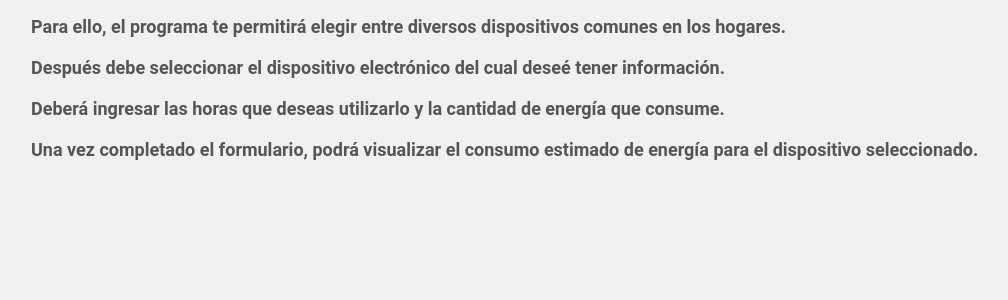
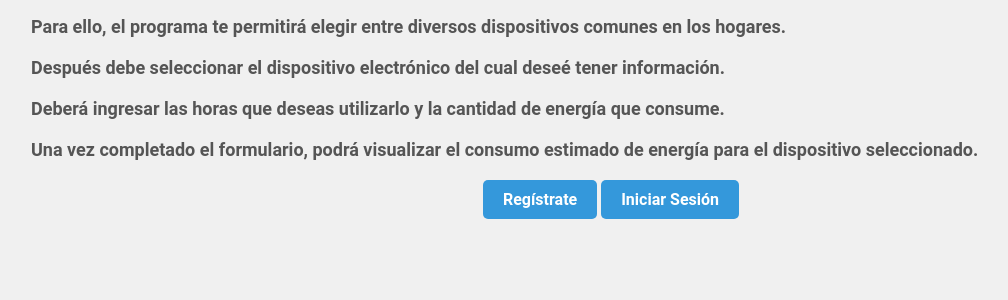
Before and after one commit to Jasiel2023/Analytics, a Django app: template templates/presentacion.html in a window 1280 px wide. Shown: the part 214-514 px from the top of the page, without its empty margins (19-1027 px from the left). Run offline with Django 3.2, Linux system fonts and the light colour scheme; the template is opened without the code that fills it, so the values that code supplies are empty.

Commit message:
Correcion de una parte eliminada

```diff
--- a/templates/presentacion.html
+++ b/templates/presentacion.html
@@ -126,7 +126,10 @@
 
                     </li>
                 {% else %}
-
+                    <li>
+                        <a href="http://127.0.0.1:8000/Registro" class="btn">Regístrate</a>
+                        <a href="http://127.0.0.1:8000/iniciarSesion" class="btn">Iniciar Sesión</a>
+                    </li>
                 {% endif %}
             </ul>
         </nav>
```
